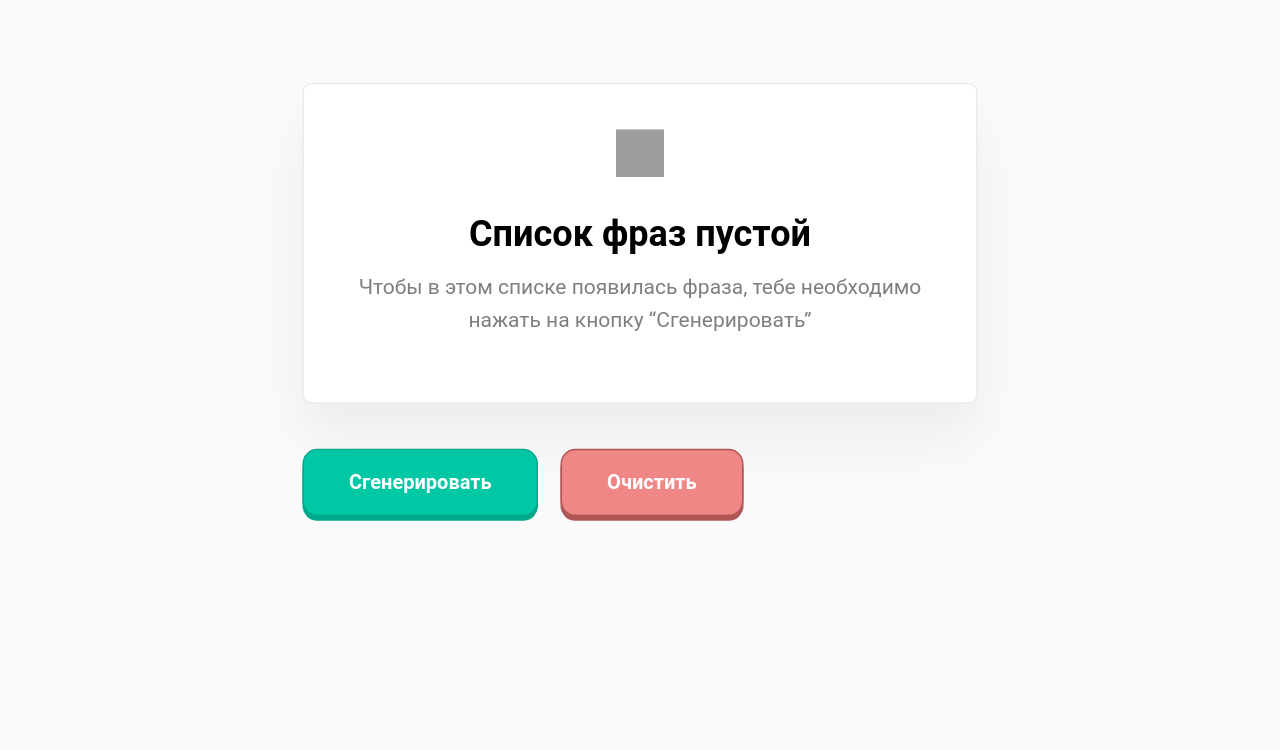
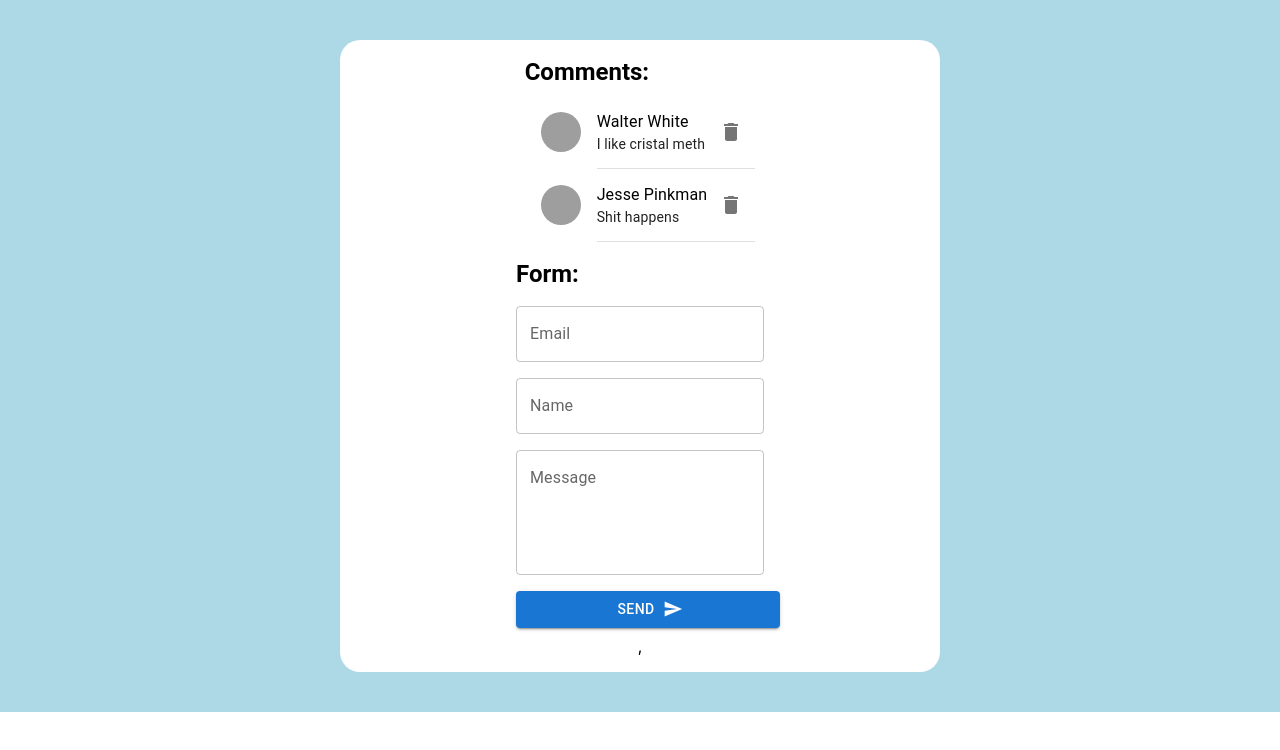
Before and after one commit to kirillgileadd/archakov-tutorials, a React (Create React App) app: page / in a window 1280 px wide. Shown: the top 750 px of the page. Built offline with nearby package versions, Linux system fonts and the light colour scheme; grey boxes are pictures that could not be loaded.

Commit message:
Сделал 5е задание, касательно localStorage и добавление в него данных через useEffect я ничего не понял :D Просто реализовал добавление удаление комментариев

```diff
--- a/package.json
+++ b/package.json
@@ -3,6 +3,10 @@
   "version": "0.1.0",
   "private": true,
   "dependencies": {
+    "@emotion/react": "^11.5.0",
+    "@emotion/styled": "^11.3.0",
+    "@mui/icons-material": "^5.0.4",
+    "@mui/material": "^5.0.4",
     "@testing-library/jest-dom": "^5.14.1",
     "@testing-library/react": "^11.2.7",
     "@testing-library/user-event": "^12.8.3",
--- a/src/index.js
+++ b/src/index.js
@@ -1,7 +1,7 @@
 import React from 'react';
 import ReactDOM from 'react-dom';
 import './index.css';
-import App from './tutorial-4/App';
+import App from './tutorial-5/App';
 
 ReactDOM.render(
   <React.StrictMode>
--- /dev/null
+++ b/src/tutorial-5/App.js
@@ -0,0 +1,49 @@
+import React, {useEffect, useState} from 'react';
+import Comments from "./components/Comments";
+import Form from "./components/Form";
+import {Container} from "@mui/material";
+
+const data = [
+    {
+        fullName: "Walter White",
+        email: "kristal@gmail.ru",
+        createdAt: "Thu Oct 14 2021 13:41:01",
+        text: "I like cristal meth"
+    },
+    {
+        fullName: "Jesse Pinkman",
+        email: "yo@gmail.ru",
+        createdAt: "Thu Oct 14 2021 13:41:01",
+        text: "Shit happens"
+    },
+]
+
+const App = () => {
+    const [comments, setComments] = useState(data)
+
+    const handleComment = (info) => {
+        setComments([...comments, info])
+    }
+
+    const deleteComment = (index)=> {
+        if (window.confirm("Delete an item?")) {
+            const newArr = comments.filter((_, i) => index !== i);
+            setComments(newArr);
+        }
+    }
+
+    useEffect(() => {
+        localStorage.setItem('comments', JSON.stringify(comments))
+    }, [comments])
+
+    return (
+        <div style={{backgroundColor: "lightblue", display: "flex", alignItems: "center", justifyContent: "center"}}>
+            <Container sx={{margin: 5, backgroundColor: "white", width: 600, borderRadius: 5, p: 2, justifyContent: "center", alignItems: "center", display: "flex", flexDirection: "column"}}>
+                <Comments list={comments} deleteComment={deleteComment}/>
+                <Form addComment={handleComment}/>,
+            </Container>
+        </div>
+    );
+};
+
+export default App;
--- /dev/null
+++ b/src/tutorial-5/components/CommentItem.jsx
@@ -0,0 +1,38 @@
+import React from 'react';
+import {Avatar, Divider, IconButton, ListItem, ListItemAvatar, ListItemText, Typography} from "@mui/material";
+import DeleteIcon from '@mui/icons-material/Delete';
+
+const CommentItem = ({fullName, text, deleteComment, index}) => {
+    return (
+        <>
+            <ListItem alignItems="flex-start"
+                      secondaryAction={
+                          <IconButton edge="end" aria-label="delete" onClick={() => deleteComment(index)}>
+                              <DeleteIcon/>
+                          </IconButton>
+                      }>
+                <ListItemAvatar>
+                    <Avatar alt="Remy Sharp" src="/static/images/avatar/1.jpg"/>
+                </ListItemAvatar>
+                <ListItemText
+                    primary={fullName}
+                    secondary={
+                        <React.Fragment>
+                            <Typography
+                                sx={{display: 'inline'}}
+                                component="span"
+                                variant="body2"
+                                color="text.primary"
+                            >
+                                {text}
+                            </Typography>
+                        </React.Fragment>
+                    }
+                />
+            </ListItem>
+            <Divider variant="inset" component="li"/>
+        </>
+    );
+};
+
+export default CommentItem;
--- /dev/null
+++ b/src/tutorial-5/components/Comments.jsx
@@ -0,0 +1,19 @@
+import React from 'react';
+import {Avatar, List, ListItem, ListItemAvatar, ListItemText, Typography} from "@mui/material";
+import CommentItem from "./CommentItem";
+
+const Comments = ({list, deleteComment}) => {
+    return (
+        <div>
+            <Typography component="h3" variant='h5' fontWeight={"bolder"}>Comments:</Typography>
+            <List sx={{width: '100%', maxWidth: 360, bgColor: 'background.paper'}}>
+                {
+                    list.map((obj, index) => (
+                        <CommentItem key={obj.fullName} {...obj} deleteComment={deleteComment} index={index}/>))
+                }
+            </List>
+        </div>
+    );
+};
+
+export default Comments;
--- /dev/null
+++ b/src/tutorial-5/components/Form.jsx
@@ -0,0 +1,103 @@
+import React from 'react';
+import {
+    Box,
+    Button,
+    FormControl,
+    InputLabel,
+    OutlinedInput,
+    Typography
+} from "@mui/material";
+import SendIcon from '@mui/icons-material/Send';
+
+const Form = ({addComment}) => {
+
+    const [email, setEmail] = React.useState('');
+    const [name, setName] = React.useState('');
+    const [text, setText] = React.useState('');
+
+    const handleChange = (event) => {
+        if (event.target.name === 'email') {
+            setEmail(event.target.value);
+        } else if (event.target.name === 'name') {
+            setName(event.target.value)
+        } else if (event.target.name === 'text') {
+            setText(event.target.value)
+        }
+    };
+
+    const combineCommentInfo = () => {
+        if (name.trim() && email.trim() && text.trim()) {
+            let date = new Date()
+            let userInfo = {
+                fullName: name,
+                email: email,
+                createdAt: date.toLocaleString("en-US"),
+                text: text
+            }
+            addComment(userInfo)
+            setEmail('')
+            setName('')
+            setText('')
+        } else {
+            alert('fill out the form!')
+        }
+    }
+
+    return (
+        <>
+            <Box
+                component="form"
+                sx={{
+                    '& > :not(style)': {m: 1},
+                    display: "flex",
+                    flexDirection: "column"
+                }}
+                noValidate
+                autoComplete="off"
+            >
+                <Typography component="h3" variant='h5' fontWeight={"bolder"} sx={{mb: 2}}>Form:</Typography>
+                <FormControl>
+                    <InputLabel htmlFor="component-outlined">Email</InputLabel>
+                    <OutlinedInput
+                        required
+                        id="component-outlined"
+                        value={email}
+                        onChange={handleChange}
+                        label="Email"
+                        name="email"
+                        type="email"
+                    />
+                </FormControl>
+                <FormControl>
+                    <InputLabel htmlFor="component-outlined">Name</InputLabel>
+                    <OutlinedInput
+                        id="outlined-textarea"
+                        label="name"
+                        placeholder="Placeholder"
+                        multiline
+                        name="name"
+                        maxRows={2}
+                        value={name}
+                        onChange={handleChange}
+                    />
+                </FormControl>
+                <FormControl>
+                    <InputLabel htmlFor="component-outlined">Message</InputLabel>
+                    <OutlinedInput
+                        id="outlined-multiline-static"
+                        label="Message"
+                        multiline
+                        name="text"
+                        rows={4}
+                        value={text}
+                        onChange={handleChange}
+                    />
+                </FormControl>
+                <Button onClick={combineCommentInfo} variant="contained" endIcon={<SendIcon/>}
+                        fullWidth>Send</Button>
+            </Box>
+        </>
+    );
+};
+
+export default Form;
```
Also changed, not shown: 1 other file (tests, documents, lock files or other folders).
